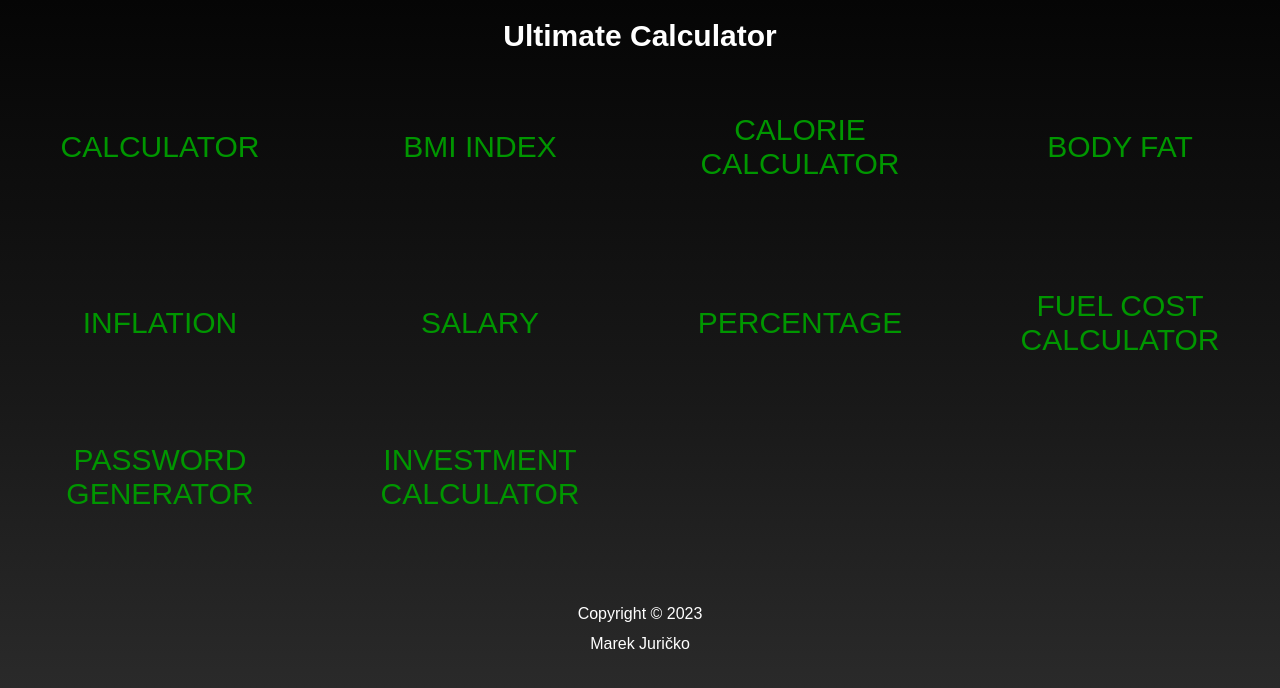
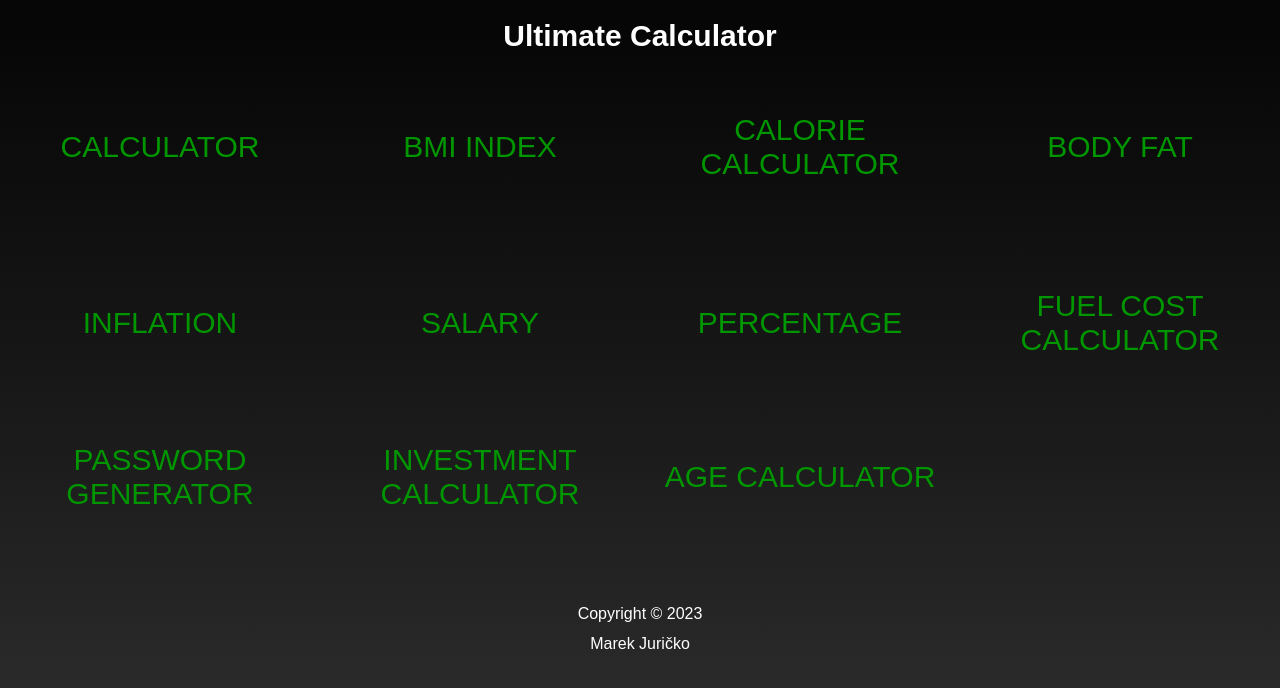
Before and after one commit to MarekJuricko/UltimateCalculator, a React (Create React App) app: page / in a window 1280 px wide. Shown: the top 688 px of the page. Built offline with nearby package versions, Linux system fonts and the light colour scheme; the HTML template or start-up script is replaced by a standard one.

Commit message:
added route and link for AgeCalculator page

```diff
--- a/src/App.js
+++ b/src/App.js
@@ -11,6 +11,7 @@ import Percentage from "./pages/Percentage/Percentage"
 import FuelCostCalculator from "./pages/FuelCostCalculator/FuelCostCalculator"
 import PasswordGenerator from "./pages/PasswordGenerator/PasswordGenerator"
 import InvestmentCalculator from "./pages/InvestmentCalculator/InvestmentCalculator"
+import AgeCalculator from "./pages/AgeCalculator/AgeCalculator"
 
 const App = () => {
   return (
@@ -29,6 +30,7 @@ const App = () => {
               <Route path="FuelCostCalculator" element={ <FuelCostCalculator/> } />
               <Route path="PasswordGenerator" element={ <PasswordGenerator/> } />
               <Route path="InvestmentCalculator" element={ <InvestmentCalculator/> } />
+              <Route path="AgeCalculator" element={ <AgeCalculator/> } />
             </Route>
 
         </Routes>
--- a/src/pages/Home/Home.js
+++ b/src/pages/Home/Home.js
@@ -14,6 +14,7 @@ const Home = () => {
       <Link to="FuelCostCalculator">Fuel Cost Calculator</Link>
       <Link to="PasswordGenerator">Password Generator</Link>
       <Link to="InvestmentCalculator">Investment Calculator</Link>
+      <Link to="AgeCalculator">Age Calculator</Link>
     </div>
   )
 }
```
